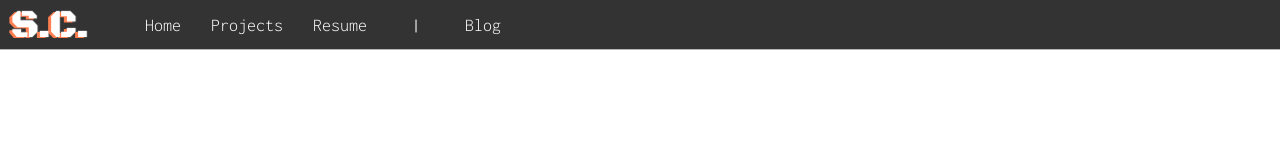
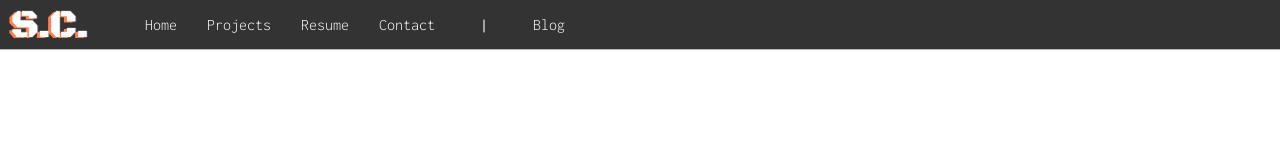
Before and after one commit to SlySkillet/scdotcom-mernV2, a React (Create React App) app in the folder frontend/: page / in a window 1280 px wide. Shown: the top 160 px of the page. Built offline with nearby package versions, Linux system fonts and the light colour scheme.

Commit message:
add contact to navbar, adjust links font

```diff
--- a/frontend/src/components/navbar/NavBar.jsx
+++ b/frontend/src/components/navbar/NavBar.jsx
@@ -9,11 +9,14 @@ const NavBar = function () {
         <Link className="nav-link" to="/">
           Home
         </Link>
-        <Link className="nav-link" to="/">
+        <Link className="nav-link" to="/projects">
           Projects
         </Link>
-        <Link className="nav-link" to="/">
+        <Link className="nav-link" to="/resume">
           Resume
+        </Link>
+        <Link className="nav-link" to="/contact">
+          Contact
         </Link>
         <div className="nav-spacer">|</div>
         <Link className="nav-link" to="/blog">
--- a/frontend/src/components/navbar/nav-styles.css
+++ b/frontend/src/components/navbar/nav-styles.css
@@ -34,8 +34,8 @@
 }
 
 .nav-link {
-  font-weight: 300;
-  font-size: 18px;
+  font-weight: 350;
+  font-size: 16px;
   text-decoration: none;
 }
 
```
